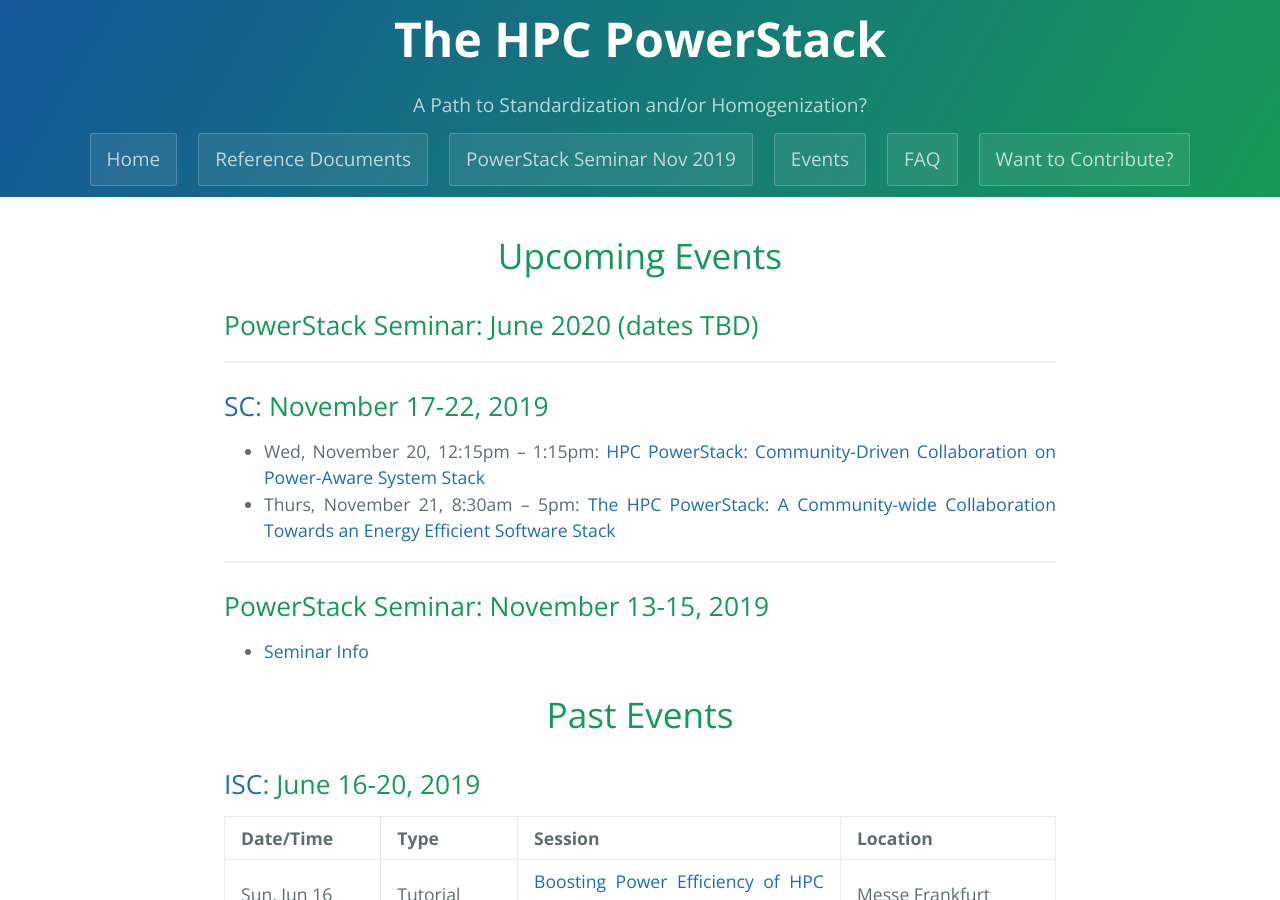
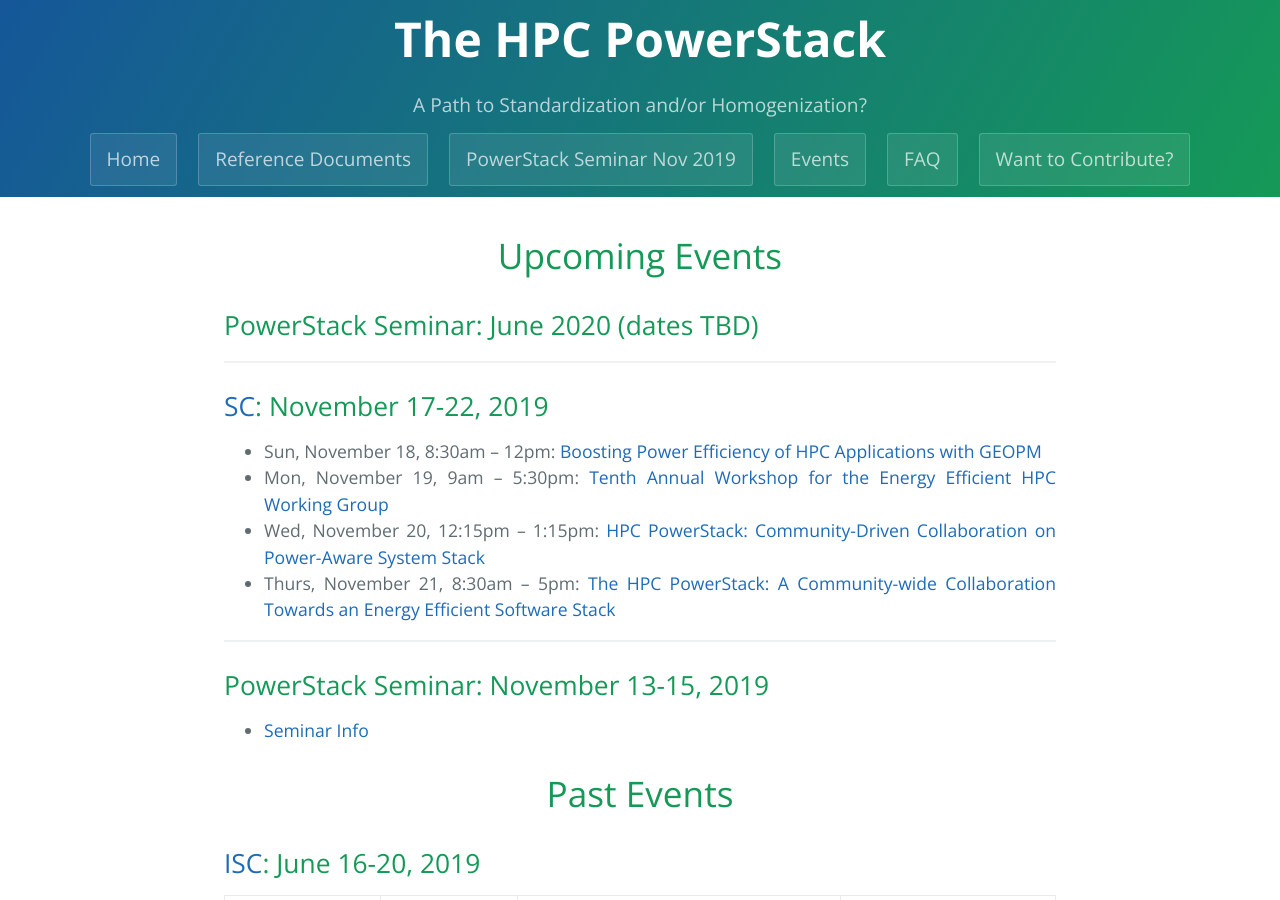
Before and after one commit to HPCPowerStack/hpcpowerstack.github.io, a Jekyll site: the page built from events.md, in a window 1280 px wide and 900 px high. Built offline with Jekyll 4.4.1, drawn with Linux system fonts in a browser that asks for light colours; the repository's description, which GitHub fills in, is left out.

Commit message:
Update SC19 events

```diff
--- a/events.md
+++ b/events.md
@@ -8,6 +8,8 @@ layout: default
 ---
 
 ## [SC](https://sc19.supercomputing.org/): November 17-22, 2019
+* Sun, November 18, 8:30am -- 12pm: [Boosting Power Efficiency of HPC Applications with GEOPM](https://sc19.supercomputing.org/presentation/?id=tut166&sess=sess178)
+* Mon, November 19, 9am -- 5:30pm: [Tenth Annual Workshop for the Energy Efficient HPC Working Group](https://sc19.supercomputing.org/presentation/?id=wksp111&sess=sess123)
 * Wed, November 20, 12:15pm -- 1:15pm: [HPC PowerStack: Community-Driven Collaboration on Power-Aware System Stack](https://sc19.supercomputing.org/?post_type=page&p=3480&sess=sess340)
 * Thurs, November 21, 8:30am -- 5pm: [The HPC PowerStack: A Community-wide Collaboration Towards an Energy Efficient Software Stack](https://sc19.supercomputing.org/presentation/?id=rpost214&sess=sess348)
 
```
